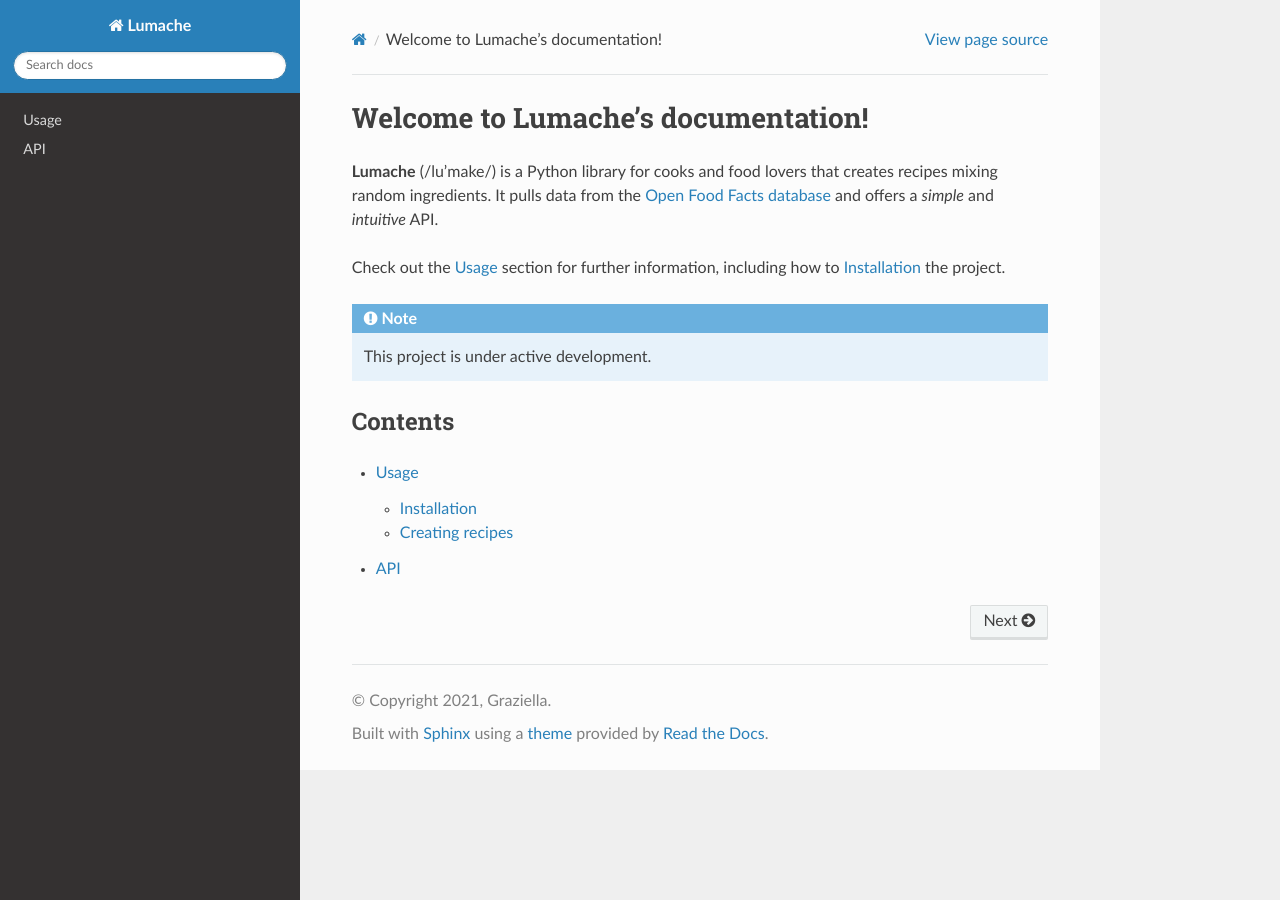
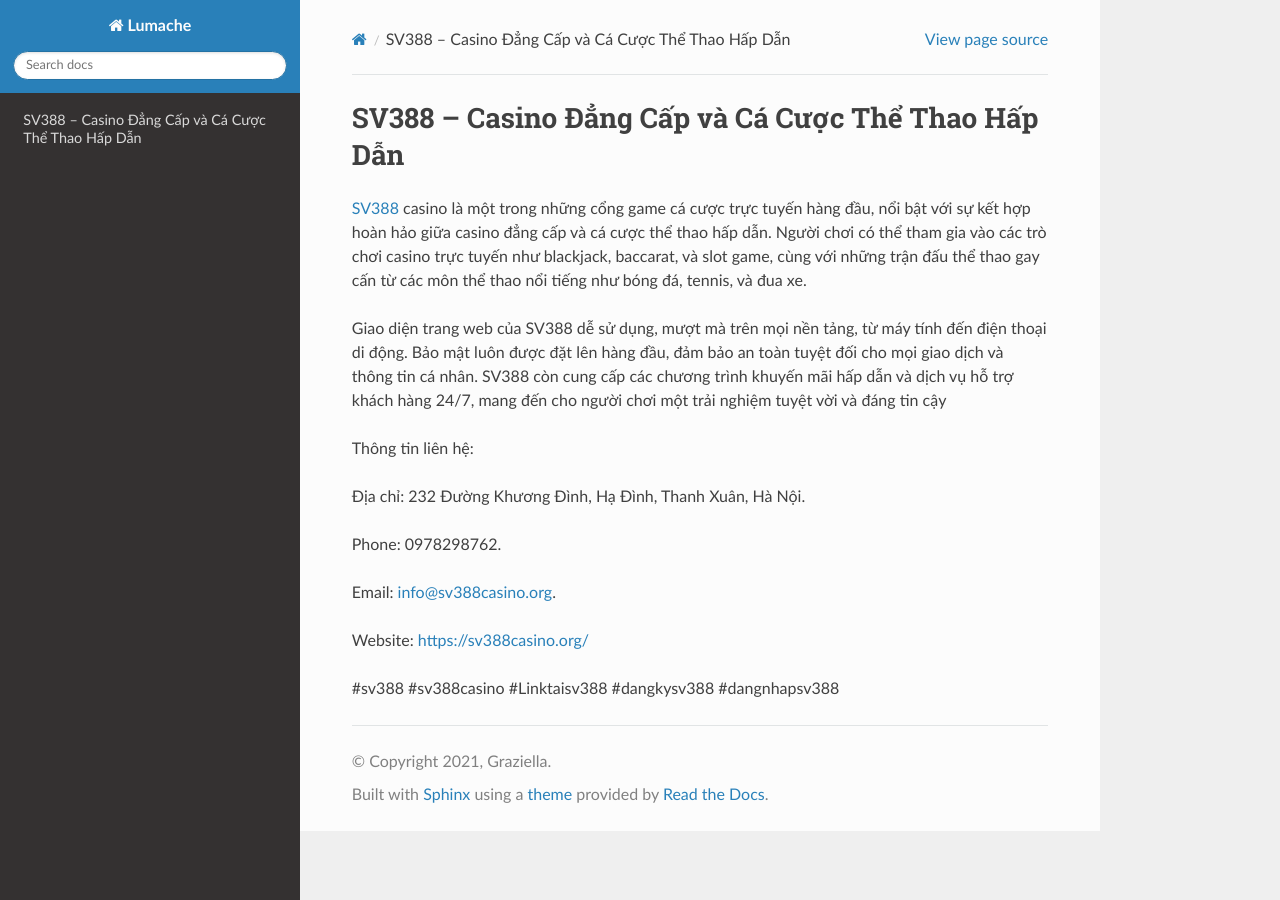
Before and after one commit to camtiennguyena/SV388casino, a Sphinx documentation site: the page built from docs/source/index.rst, in a window 1280 px wide. Built offline with Sphinx 7.4.7 and the Read the Docs theme 3.1.0, drawn with Linux system fonts in a browser that asks for light colours.

Commit message:
Update index.rst

```diff
--- a/docs/source/index.rst
+++ b/docs/source/index.rst
@@ -1,22 +1,18 @@
-Welcome to Lumache's documentation!
+SV388 – Casino Đẳng Cấp và Cá Cược Thể Thao Hấp Dẫn
 ===================================
 
-**Lumache** (/lu'make/) is a Python library for cooks and food lovers
-that creates recipes mixing random ingredients.
-It pulls data from the `Open Food Facts database <https://world.openfoodfacts.org/>`_
-and offers a *simple* and *intuitive* API.
+`SV388 <https://sv388casino.org/>`_ casino là một trong những cổng game cá cược trực tuyến hàng đầu, nổi bật với sự kết hợp hoàn hảo giữa casino đẳng cấp và cá cược thể thao hấp dẫn. Người chơi có thể tham gia vào các trò chơi casino trực tuyến như blackjack, baccarat, và slot game, cùng với những trận đấu thể thao gay cấn từ các môn thể thao nổi tiếng như bóng đá, tennis, và đua xe.
 
-Check out the :doc:`usage` section for further information, including
-how to :ref:`installation` the project.
+Giao diện trang web của SV388 dễ sử dụng, mượt mà trên mọi nền tảng, từ máy tính đến điện thoại di động. Bảo mật luôn được đặt lên hàng đầu, đảm bảo an toàn tuyệt đối cho mọi giao dịch và thông tin cá nhân. SV388 còn cung cấp các chương trình khuyến mãi hấp dẫn và dịch vụ hỗ trợ khách hàng 24/7, mang đến cho người chơi một trải nghiệm tuyệt vời và đáng tin cậy
 
-.. note::
+Thông tin liên hệ:
 
-   This project is under active development.
+Địa chỉ: 232 Đường Khương Đình, Hạ Đình, Thanh Xuân, Hà Nội.
 
-Contents
---------
+Phone: 0978298762.
 
-.. toctree::
+Email: info@sv388casino.org.
 
-   usage
-   api
+Website: https://sv388casino.org/
+
+#sv388 #sv388casino #Linktaisv388 #dangkysv388 #dangnhapsv388
```
